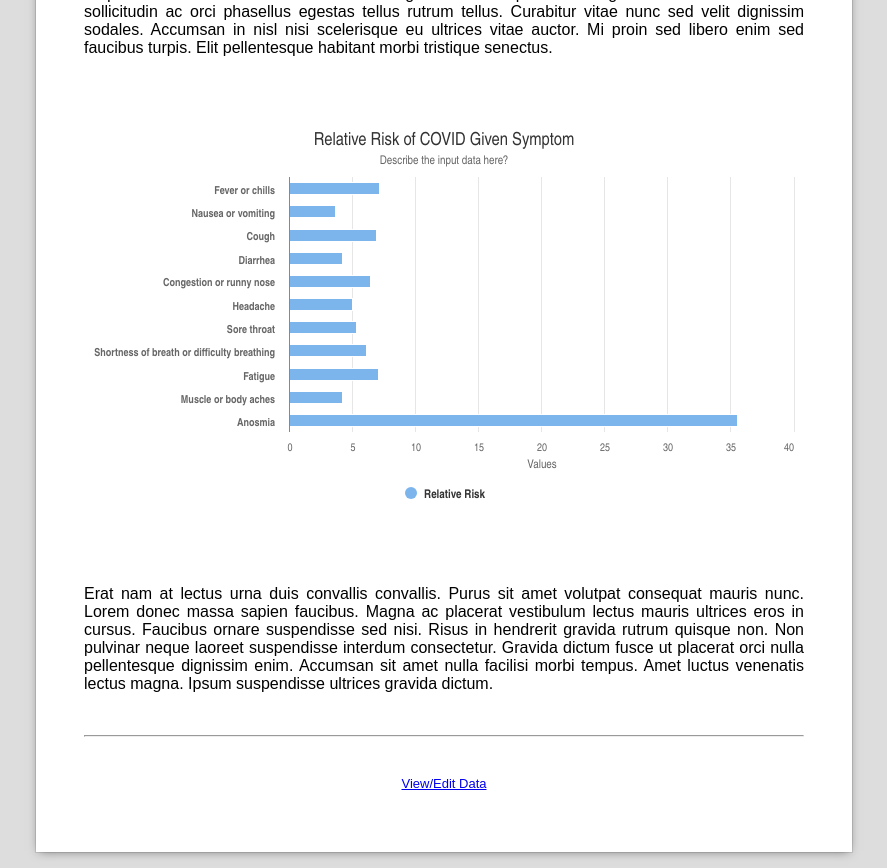
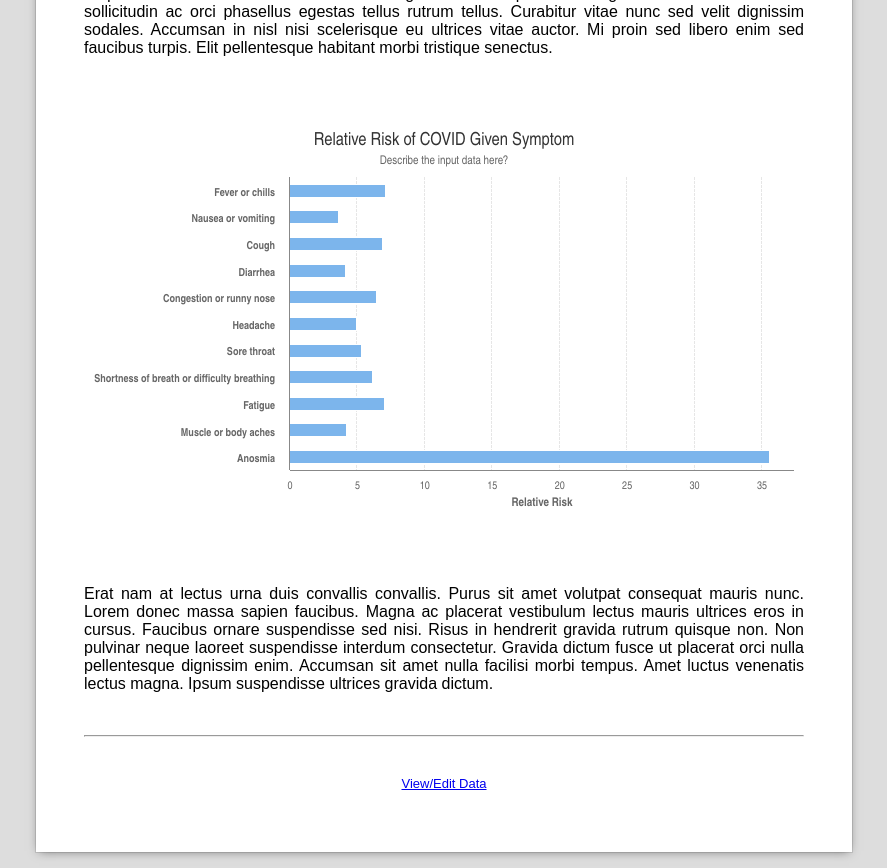
Before and after one commit to smart-on-fhir/covid-symptom-risk-ctakes, a React (Create React App) app: page / in a window 1280 px wide. Shown: the part 1740-2608 px from the top of the page, without its empty margins (196-1083 px from the left). Built offline with nearby package versions, Linux system fonts and the light colour scheme.

Commit message:
Visual improvements

```diff
--- a/src/components/ProbabilityChart.tsx
+++ b/src/components/ProbabilityChart.tsx
@@ -2,7 +2,7 @@ import Chart from "./Chart";
 import { Options } from "highcharts"
 import { Data, getUniqueValuesFromColumn, probability } from "../lib";
 
-function computeColor(n: number){
+export function computeColor(n: number){
     let q = n/30
     let c = q * 200
     let value = `rgb(${c},${255-c},0)`
--- a/src/components/RelativeRiskChart.tsx
+++ b/src/components/RelativeRiskChart.tsx
@@ -1,12 +1,15 @@
 import Chart from "./Chart";
 import {Options} from "highcharts"
 import { Data, getUniqueValuesFromColumn, relativeRisk } from "../lib";
+import {computeColor} from "./ProbabilityChart";
+
 // Flip chart like no2, move colors (where possible), make axis bold
 export default function RelativeRiskChart({ data }: { data: Data })
 {
     let symptoms = getUniqueValuesFromColumn(data, 'symptom_text').filter(s => s !== "no Sx covid");
     let counts = symptoms
         .map(symptom => relativeRisk(data, symptom) * 100)
+        color: computeColor(relativeRisk(data, { data: symptoms }) * 100)
     const options: Options = {
         title: {
             text: 'Relative Risk of COVID Given Symptom'
@@ -24,7 +27,15 @@ export default function RelativeRiskChart({ data }: { data: Data })
                 }
             }
         },
-
+        yAxis: {
+            title: {
+                text: "<b> Relative Risk </b>"
+            },
+            endOnTick: false,
+            gridLineDashStyle: "ShortDash",
+            lineColor: "#888888",
+            lineWidth: 1,
+        },
         plotOptions: {
             column: {
                 showInLegend: false
@@ -36,7 +47,8 @@ export default function RelativeRiskChart({ data }: { data: Data })
         series: [{
             name: 'Relative Risk',
             type: "bar",
-            data: counts
+            data: counts,
+            showInLegend: false
         }]
     };
 
```
